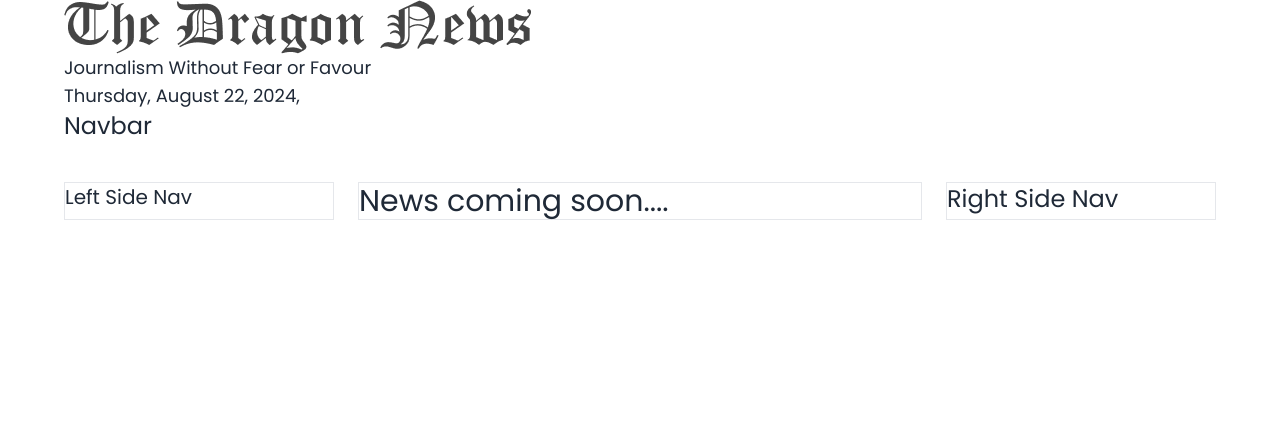
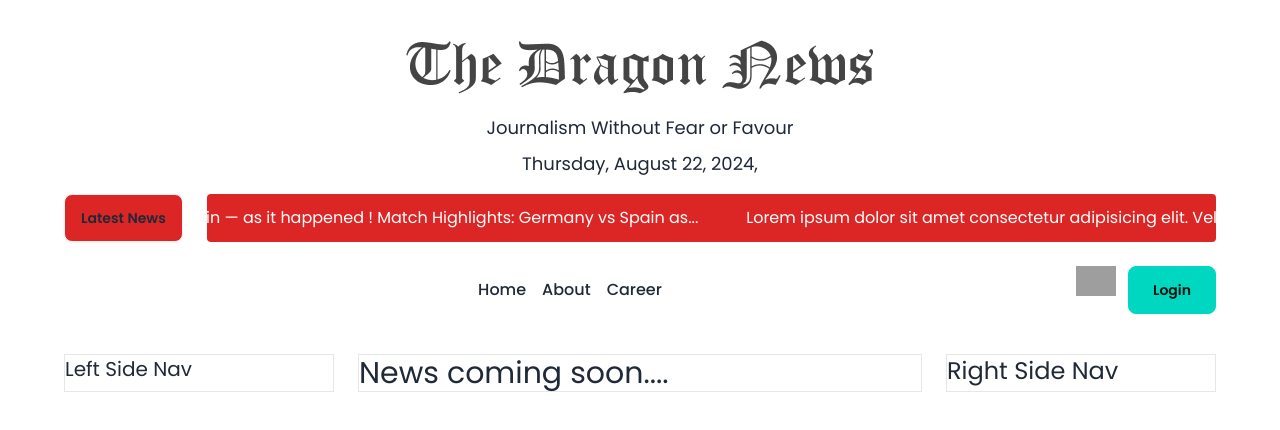
Before and after one commit to sumondas2001/react-dragon-news-auth, a React (Vite) app: page / in a window 1280 px wide. Shown: the top 430 px of the page. Built offline with nearby package versions, Linux system fonts and the light colour scheme; grey boxes are pictures that could not be loaded.

Commit message:
navbar Latest news   section content completed

```diff
--- a/package.json
+++ b/package.json
@@ -16,6 +16,7 @@
     "moment": "^2.30.1",
     "react": "^18.3.1",
     "react-dom": "^18.3.1",
+    "react-fast-marquee": "^1.6.5",
     "react-router-dom": "^6.26.1",
     "sort-by": "^1.2.0"
   },
--- a/src/pages/Home/Home.jsx
+++ b/src/pages/Home/Home.jsx
@@ -2,12 +2,14 @@ import Header from "../Shared/Header/Header";
 import LeftSideNav from "../Shared/LeftSideNav/LeftSideNav";
 import Navbar from "../Shared/Navbar/Navbar";
 import RightSideNav from "../Shared/RightSideNav/RightSideNav";
+import LatestNews from "./LatestNews";
 
 
 const Home = () => {
      return (
           <div>
                <Header></Header>
+               <LatestNews></LatestNews>
                <Navbar></Navbar>
                <div className="mt-10 grid md:grid-cols-4 grid-cols-1 gap-6">
                     <div className="border">
--- /dev/null
+++ b/src/pages/Home/LatestNews.jsx
@@ -0,0 +1,24 @@
+import Marquee from "react-fast-marquee";
+import { Link } from "react-router-dom";
+
+const LatestNews = () => {
+     return (
+          <div className="flex gap-6 mt-4">
+               <button className="btn bg-red-600 hover:bg-red-700 ">Latest News</button>
+
+               <Marquee className="bg-red-600  text-white rounded " pauseOnHover >
+                    <Link className="mr-12">
+                         Match Highlights: Germany vs Spain — as it happened   !   Match Highlights: Germany vs Spain as...
+                    </Link>
+                    <Link className="mr-12">
+                         Lorem ipsum dolor sit amet consectetur adipisicing elit. Vel dolorum tenetur perspiciatis! Exercitationem quas ?
+                    </Link>
+                    <Link className="mr-12">
+                         Match Highlights: Germany vs Spain — as it happened   !   Match Highlights: Germany vs Spain as...
+                    </Link>
+               </Marquee>
+          </div>
+     );
+};
+
+export default LatestNews;
--- a/src/pages/Shared/Header/Header.jsx
+++ b/src/pages/Shared/Header/Header.jsx
@@ -3,10 +3,10 @@ import moment from 'moment';
 
 const Header = () => {
      return (
-          <div>
-               <img className="" src={logo} alt="" />
-               <p className="text-lg">Journalism Without Fear or Favour</p>
-               <p className="text-lg">{moment().format("dddd, MMMM D, YYYY,")}</p>
+          <div className="text-center">
+               <img className="mx-auto mt-10 " src={logo} alt="" />
+               <p className="text-lg mt-5">Journalism Without Fear or Favour</p>
+               <p className="text-lg mt-2">{moment().format("dddd, MMMM D, YYYY,")}</p>
           </div>
      );
 };
--- a/src/pages/Shared/Navbar/Navbar.jsx
+++ b/src/pages/Shared/Navbar/Navbar.jsx
@@ -1,9 +1,30 @@
-
+import { Link, NavLink } from "react-router-dom";
+import defaultUserIcon from "../../../assets/user.png"
 
 const Navbar = () => {
      return (
-          <div>
-               <h1 className="text-2xl">Navbar</h1>
+          <div className="flex justify-between mt-6 items-center">
+               <div >
+               </div>
+               <div >
+                    <ul className="flex gap-4">
+                         <li className="font-medium"><NavLink to={"/"}>Home</NavLink></li>
+                         <li className="font-medium"><NavLink to={"about"}>About</NavLink></li>
+                         <li className="font-medium"><NavLink to={"career"}>Career</NavLink></li>
+
+                    </ul>
+               </div>
+               <div className="flex gap-3">
+
+                    <div className="size-10 rounded-lg ">
+                         <img src={defaultUserIcon} alt="" />
+                    </div>
+
+
+                    <button className="btn btn-accent px-6 py-0">
+                         <Link>Login</Link>
+                    </button>
+               </div>
           </div>
      );
 };
```
Also changed, not shown: 1 other file (tests, documents, lock files or other folders).
